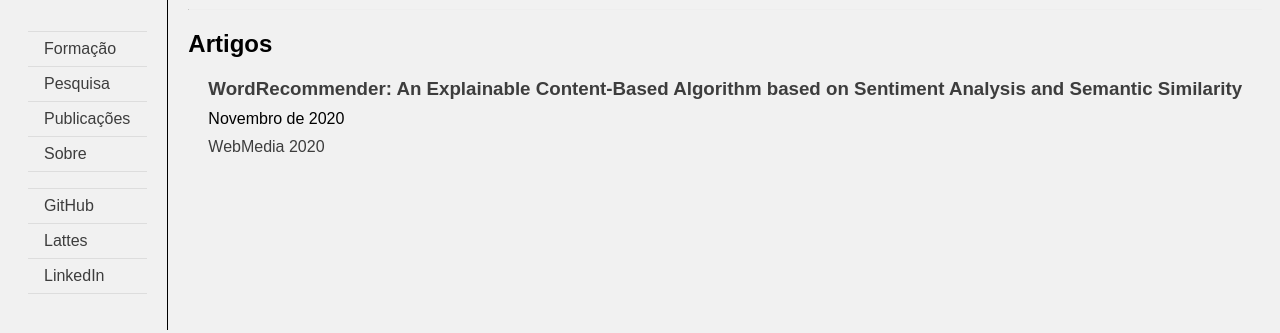
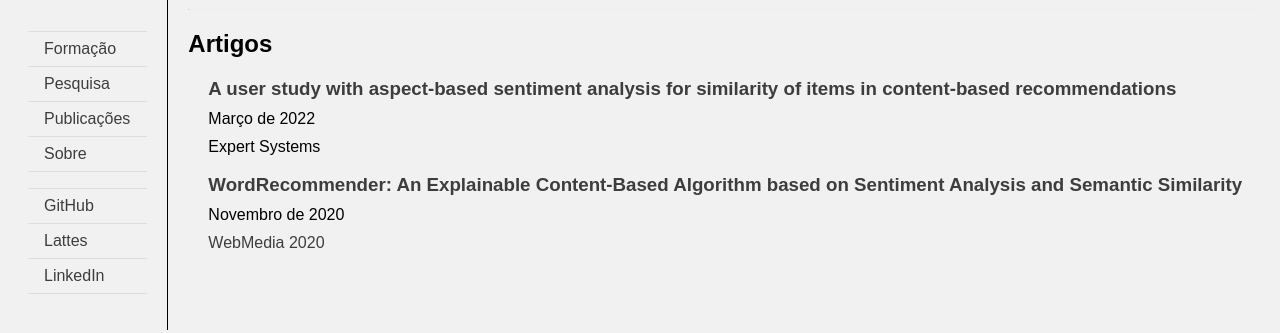
Before and after one commit to luanssouza/luanssouza.github.io, a plain HTML site: page publicacoes.html in a window 1280 px wide. Shown: the part 89-422 px from the top of the page. Drawn offline with Linux system fonts and the light colour scheme.

Commit message:
Updating publications page

```diff
--- a/publicacoes.html
+++ b/publicacoes.html
@@ -44,6 +44,17 @@
         <h2>Artigos</h2>
         <div class="publication-item">
             <h3>
+                <a href="http://dx.doi.org/10.1111/exsy.12991">
+                    A user study with aspect-based sentiment analysis for similarity of items in content-based recommendations
+                </a>
+            </h3>
+            <p>Março de 2022</p>
+            <span>
+                Expert Systems
+            </span>
+        </div>
+        <div class="publication-item">
+            <h3>
                 <a href="https://doi.org/10.1145/3428658.3431093">
                     WordRecommender: An Explainable Content-Based Algorithm based on Sentiment Analysis and Semantic Similarity
                 </a>
```
